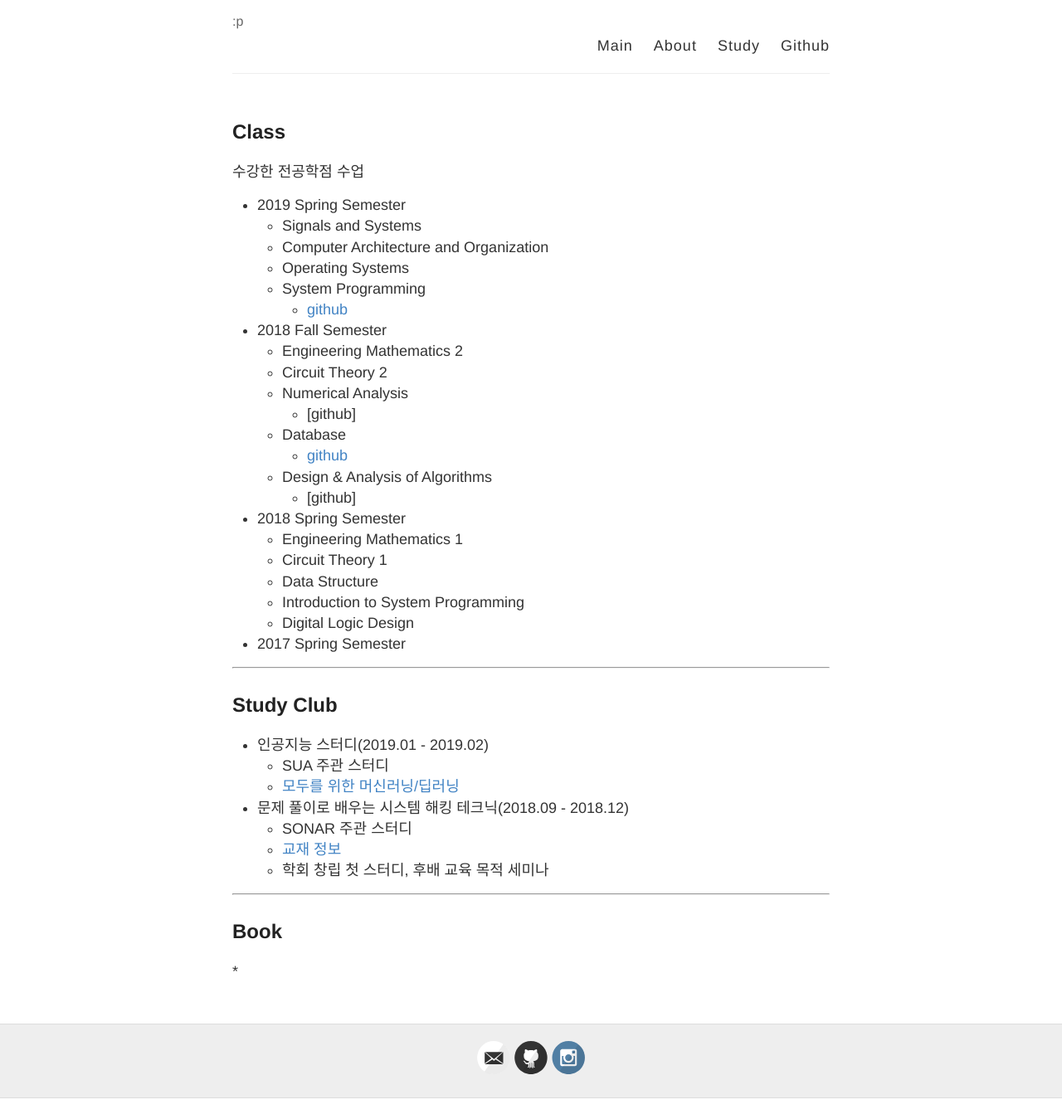
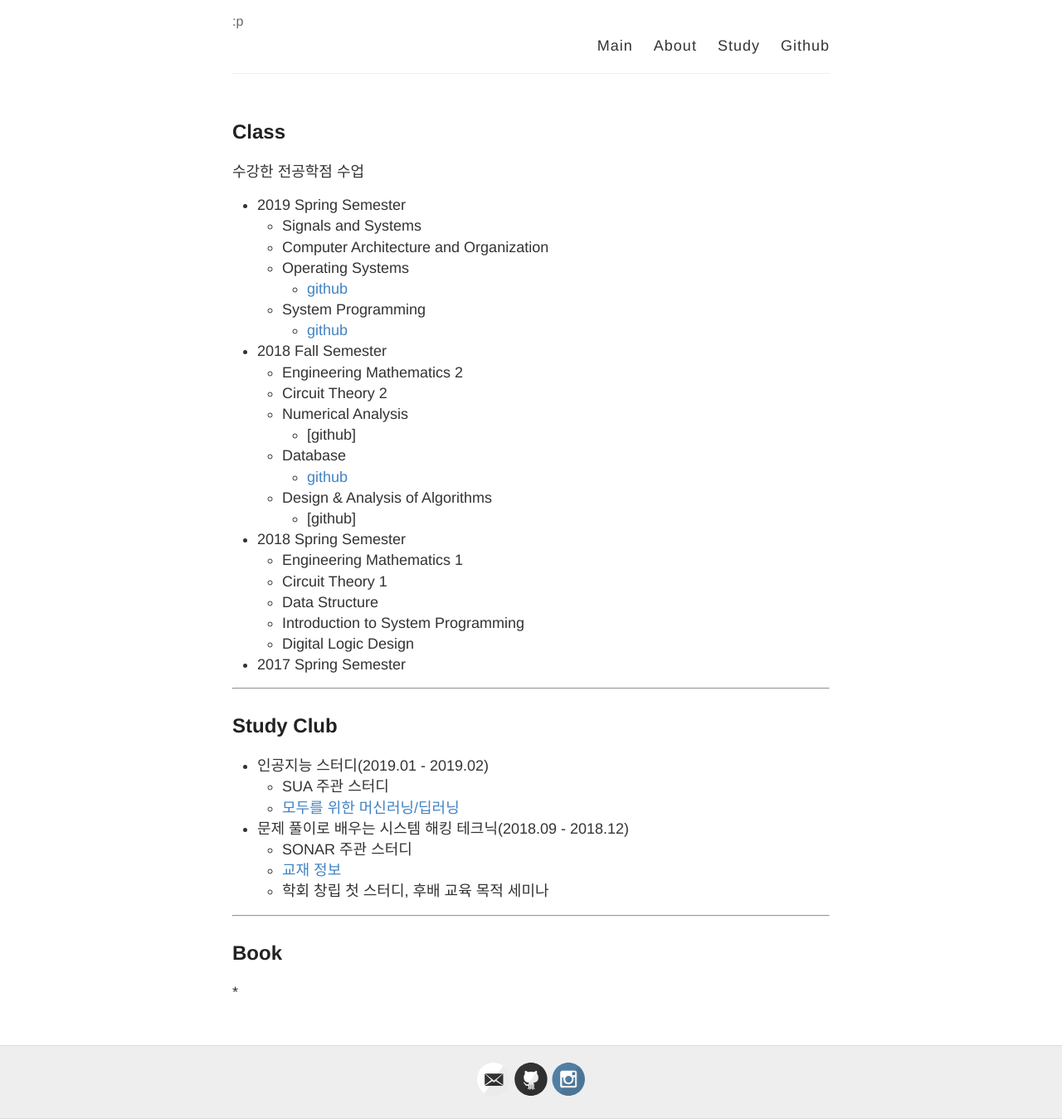
Before and after one commit to parkyechan/ericafood, a Jekyll site: the page built from study.md, in a window 1280 px wide. Shown: the whole page at 83% size. Built offline with Jekyll 4.4.1, drawn with Linux system fonts in a browser that asks for light colours; before the commit the page ends 1324 px from its top, so only the background shows below that.

Commit message:
study수정

```diff
--- a/study.md
+++ b/study.md
@@ -11,8 +11,9 @@
     * Signals and Systems
     * Computer Architecture and Organization
     * Operating Systems
+      * [github](https://github.com/parkyechan/2019_Spring_OperatingSystem)
     * System Programming
-      * [github](https://github.com/parkyechan/2019-Spring-SystemProgramming)
+      * [github](https://github.com/parkyechan/2019_Spring_SystemProgramming)
 
 
   * 2018 Fall Semester
```
